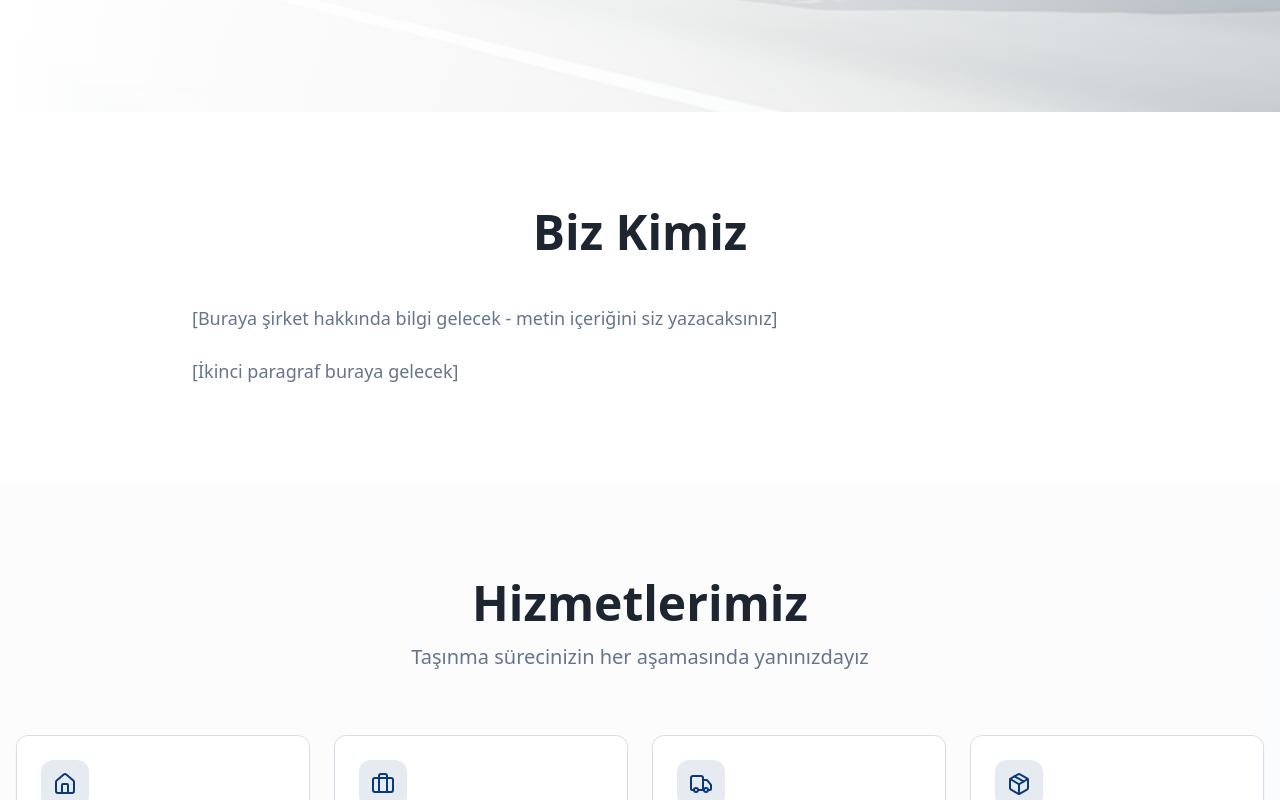
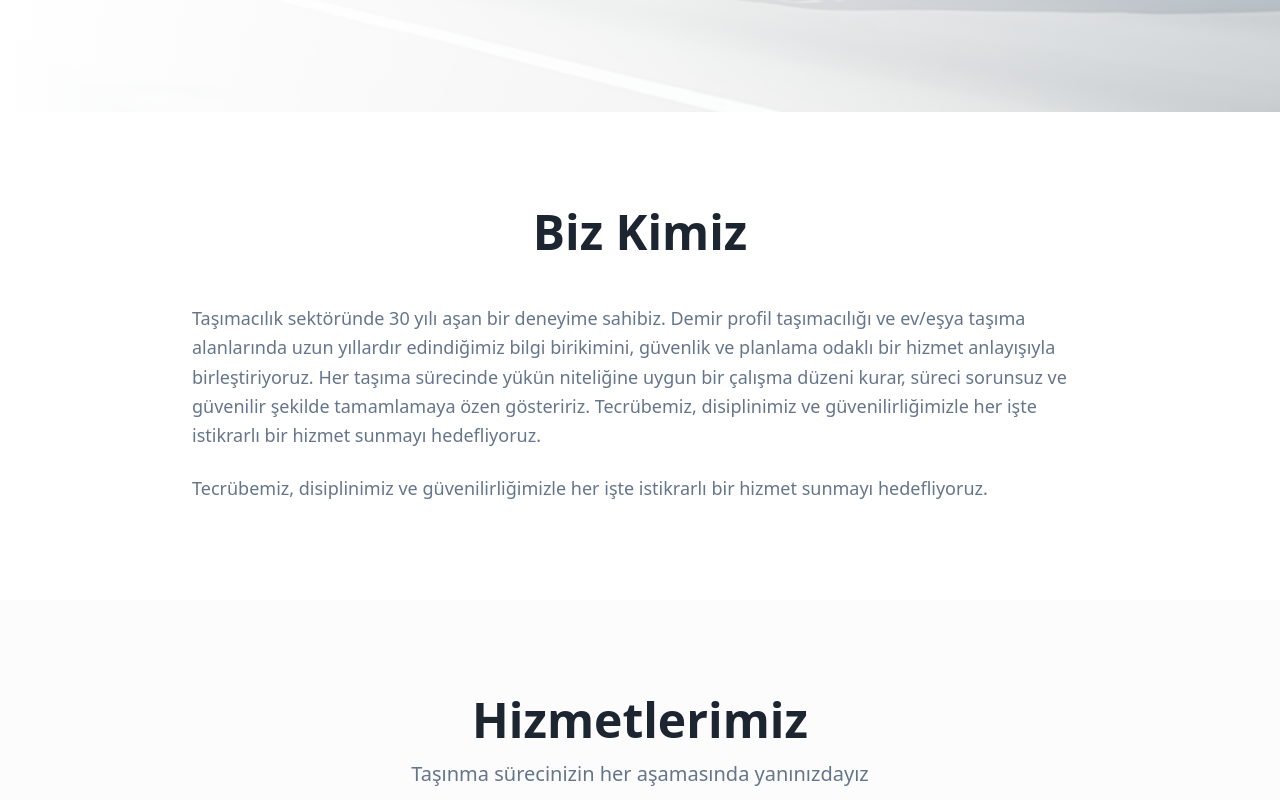
Before and after one commit to hluk17/map-move-showcase, a React (Vite) app: page / in a window 1280 px wide. Shown: the part 688-1488 px from the top of the page. Built offline with nearby package versions, Linux system fonts and the light colour scheme; the HTML template or start-up script is replaced by a standard one.

Commit message:
Visual edit in Lovable
Edited UI in Lovable

```diff
--- a/src/components/About.tsx
+++ b/src/components/About.tsx
@@ -1,6 +1,5 @@
 const About = () => {
-  return (
-    <section id="about" className="py-24 bg-background">
+  return <section id="about" className="py-24 bg-background">
       <div className="container mx-auto px-4">
         <div className="max-w-4xl mx-auto">
           <div className="text-center mb-12">
@@ -9,16 +8,16 @@ const About = () => {
 
           <div className="prose prose-lg max-w-none text-muted-foreground">
             <p className="text-lg leading-relaxed mb-6">
-              [Buraya şirket hakkında bilgi gelecek - metin içeriğini siz yazacaksınız]
+              Taşımacılık sektöründe 30 yılı aşan bir deneyime sahibiz. Demir profil taşımacılığı ve ev/eşya taşıma alanlarında uzun yıllardır edindiğimiz bilgi birikimini, güvenlik ve planlama odaklı bir hizmet anlayışıyla birleştiriyoruz. Her taşıma sürecinde yükün niteliğine uygun bir çalışma düzeni kurar, süreci sorunsuz ve güvenilir şekilde tamamlamaya özen gösteririz.
+
+Tecrübemiz, disiplinimiz ve güvenilirliğimizle her işte istikrarlı bir hizmet sunmayı hedefliyoruz.
             </p>
             <p className="text-lg leading-relaxed">
-              [İkinci paragraf buraya gelecek]
+              Tecrübemiz, disiplinimiz ve güvenilirliğimizle her işte istikrarlı bir hizmet sunmayı hedefliyoruz.
             </p>
           </div>
         </div>
       </div>
-    </section>
-  );
+    </section>;
 };
-
 export default About;
```
